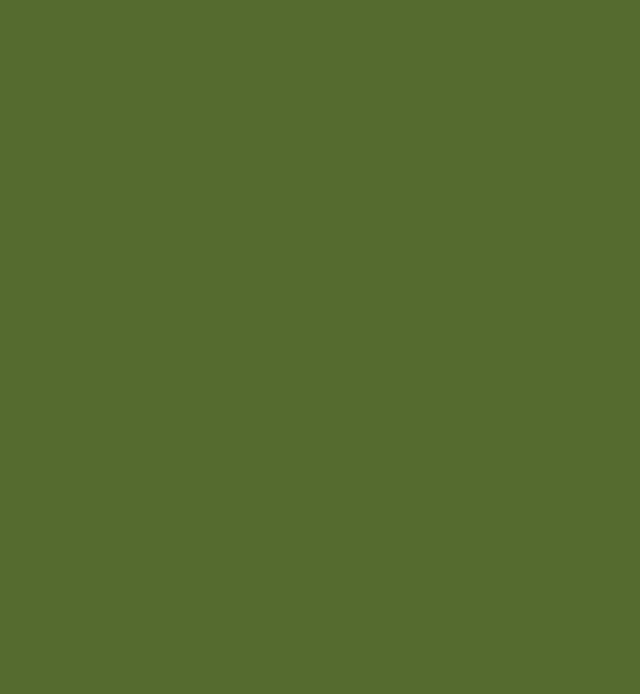
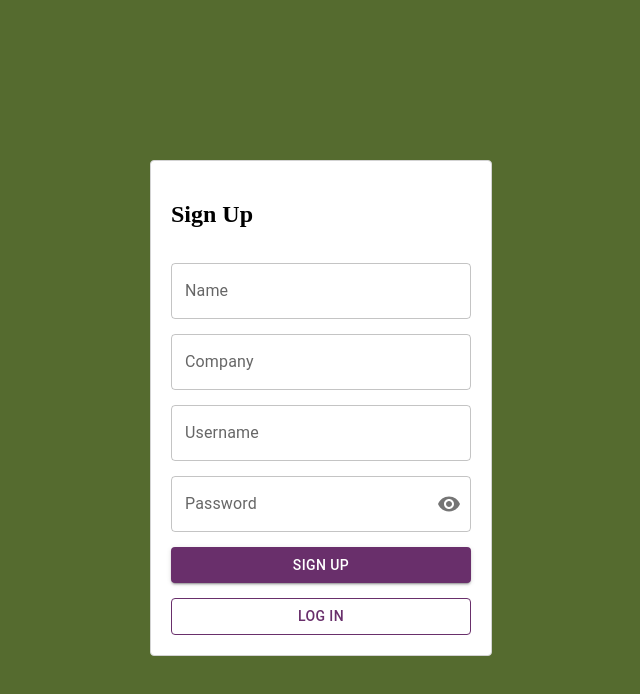
Before and after one commit to cole-flournoy/inventory-app, a React (Vite) app in the folder client/: page /signUp in a window 1280 px wide. Before the commit this address had no page. Shown: the top 694 px of the page, without its empty margins (327-967 px from the left). Built offline with nearby package versions, Linux system fonts and the light colour scheme.

Commit message:
Add sign up page and form

```diff
--- a/client/src/App.tsx
+++ b/client/src/App.tsx
@@ -1,8 +1,9 @@
 import './App.css'
 import { BrowserRouter as Router, Routes, Route } from 'react-router-dom'
-import Login from './pages/login'
+import Login from './pages/Login'
 import InventoryTable from './pages/InventoryTable'
 import ItemDetail from './pages/ItemDetail'
+import SignUp from './pages/SignUp'
 
 function App() {
 
@@ -10,6 +11,7 @@ function App() {
     <Router>
       <Routes>
         <Route path="/" element={<Login />} />
+        <Route path="/signUp" element={<SignUp />} />
         <Route path="/inventoryTable" element={<InventoryTable />} />
         <Route path="/itemDetail" element={<ItemDetail />} />
       </Routes>
--- /dev/null
+++ b/client/src/pages/SignUp.tsx
@@ -0,0 +1,102 @@
+import Visibility from "@mui/icons-material/Visibility"
+import VisibilityOff from "@mui/icons-material/VisibilityOff"
+import Box from "@mui/material/Box"
+import Button from "@mui/material/Button"
+import FormControl from "@mui/material/FormControl"
+import IconButton from "@mui/material/IconButton"
+import InputAdornment from "@mui/material/InputAdornment"
+import InputLabel from "@mui/material/InputLabel"
+import OutlinedInput from "@mui/material/OutlinedInput"
+import TextField from "@mui/material/TextField"
+import { useState } from "react"
+import { useNavigate } from 'react-router-dom'
+
+export default function SignUp() {
+   const [showPassword, setShowPassword] = useState(false)
+   const [signUpFormState, setSignUpFormState] = useState({
+      name: '',
+      company: '',
+      username: '',
+      password: '',
+   })
+   const navigate = useNavigate()
+
+   const handleSubmitSignUp = () => {
+      console.log(signUpFormState)
+   }
+
+   return (
+      <div style={{
+         display: 'flex',
+         justifyContent: 'center',
+         alignItems: 'center',
+         height: '100vh',
+         width: '100vw',
+      }}>
+         <Box sx={{
+            border: '1px solid lightgrey',
+            padding: '20px',
+            borderRadius: '4px',
+            display: 'flex',
+            flexDirection: 'column',
+            backgroundColor: 'white',
+            rowGap: '15px',
+            width: '300px',
+         }}>
+            <h2>Sign Up</h2>
+            <TextField
+               id="name"
+               label="Name"
+               variant="outlined"
+               value={signUpFormState.name}
+               onChange={(e) => setSignUpFormState({ ...signUpFormState, name: e.target.value })}
+            />
+            <TextField
+               id="company"
+               label="Company"
+               variant="outlined"
+               value={signUpFormState.company}
+               onChange={(e) => setSignUpFormState({ ...signUpFormState, company: e.target.value })}
+            />
+            <TextField
+               id="username"
+               label="Username"
+               variant="outlined"
+               value={signUpFormState.username}
+               onChange={(e) => setSignUpFormState({ ...signUpFormState, username: e.target.value })}
+            />
+            <FormControl sx={{ }} variant="outlined">
+               <InputLabel htmlFor="password">Password</InputLabel>
+               <OutlinedInput
+                  id="password"
+                  type={showPassword ? 'text' : 'password'}
+                  value={signUpFormState.password}
+                  onChange={(e) => setSignUpFormState({ ...signUpFormState, password: e.target.value })}
+                  endAdornment={
+                  <InputAdornment position="end">
+                     <IconButton
+                        aria-label={ showPassword ? 'hide the password' : 'display the password' }
+                        onClick={() => setShowPassword((show) => !show)}
+                        edge="end"
+                     >
+                        {showPassword ? <VisibilityOff /> : <Visibility />}
+                     </IconButton>
+                  </InputAdornment>
+                  }
+                  label="Password"
+               />
+            </FormControl>
+            <Button
+               variant="contained"
+               sx={{ backgroundColor: "#692f6b" }}
+               onClick={handleSubmitSignUp}
+            >Sign Up</Button>
+            <Button
+               variant="outlined"
+               sx={{ color: "#692f6b", borderColor: "#692f6b" }}
+               onClick={() => navigate('/')}
+            >Log In</Button>
+         </Box>
+      </div>
+   )
+}
```
